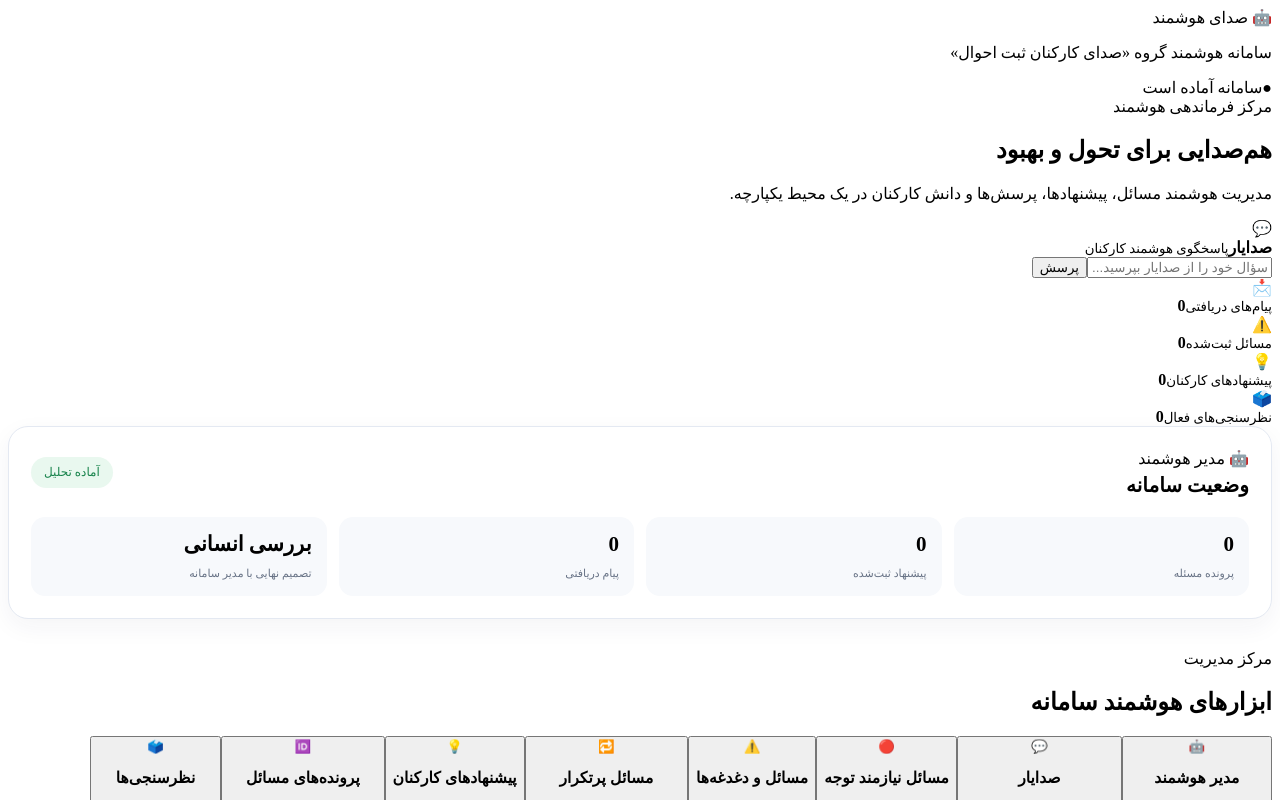
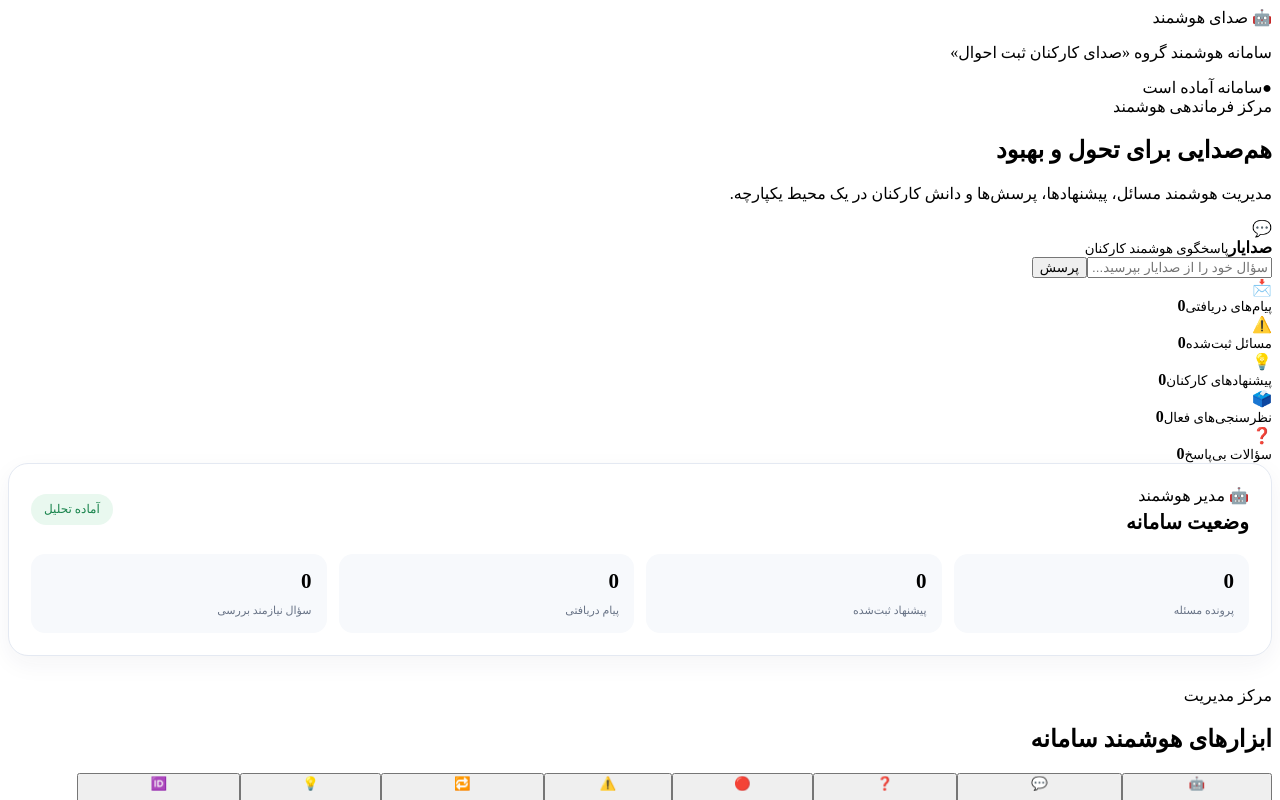
Before and after one commit to mehdimontakhab6-tech/sedaye-smart, a Next.js app: page / in a window 1280 px wide. Shown: the top 800 px of the page. Built offline with nearby package versions, Linux system fonts and the light colour scheme; no server answers.

Commit message:
Add unanswered questions to dashboard

```diff
--- a/app/page.tsx
+++ b/app/page.tsx
@@ -5,6 +5,7 @@ import { useEffect, useState } from "react";
 const menu = [
   ["🤖", "مدیر هوشمند", "تحلیل و مدیریت هوشمند"],
   ["💬", "صدایار", "پاسخگویی هوشمند کارکنان"],
+  ["❓", "سؤالات بی‌پاسخ", "موضوعات نیازمند پاسخ"],
   ["🔴", "مسائل نیازمند توجه", "موضوعات مهم"],
   ["⚠️", "مسائل و دغدغه‌ها", "ثبت و پیگیری مسائل"],
   ["🔁", "مسائل پرتکرار", "موضوعات مشابه و تکراری"],
@@ -27,7 +28,8 @@ export default function Home() {
     messages: 0,
     issues: 0,
     ideas: 0,
-    polls: 0
+    polls: 0,
+    unanswered: 0
   });
 
   useEffect(() => {
@@ -37,7 +39,13 @@ export default function Home() {
         const data = await response.json();
 
         if (data.stats) {
-          setStats(data.stats);
+          setStats({
+            messages: data.stats.messages ?? 0,
+            issues: data.stats.issues ?? 0,
+            ideas: data.stats.ideas ?? 0,
+            polls: data.stats.polls ?? 0,
+            unanswered: data.stats.unanswered ?? 0
+          });
         }
       } catch {
         // در صورت نبود اتصال، آمار صفر باقی می‌ماند.
@@ -82,6 +90,11 @@ export default function Home() {
   function openSection(title: string) {
     if (title === "مدیر هوشمند") {
       window.location.href = "/manager";
+      return;
+    }
+
+    if (title === "سؤالات بی‌پاسخ") {
+      window.location.href = "/unanswered";
       return;
     }
 
@@ -229,6 +242,15 @@ export default function Home() {
           </div>
         </div>
 
+        <div className="statCard">
+          <span>❓</span>
+
+          <div>
+            <small>سؤالات بی‌پاسخ</small>
+            <strong>{stats.unanswered}</strong>
+          </div>
+        </div>
+
       </section>
 
       <section className="managerPanel">
@@ -285,11 +307,11 @@ export default function Home() {
 
           <div>
             <strong>
-              بررسی انسانی
+              {stats.unanswered}
             </strong>
 
             <span>
-              تصمیم نهایی با مدیر سامانه
+              سؤال نیازمند بررسی
             </span>
           </div>
 
@@ -394,4 +416,4 @@ export default function Home() {
 
     </main>
   );
-}
+            }
```
